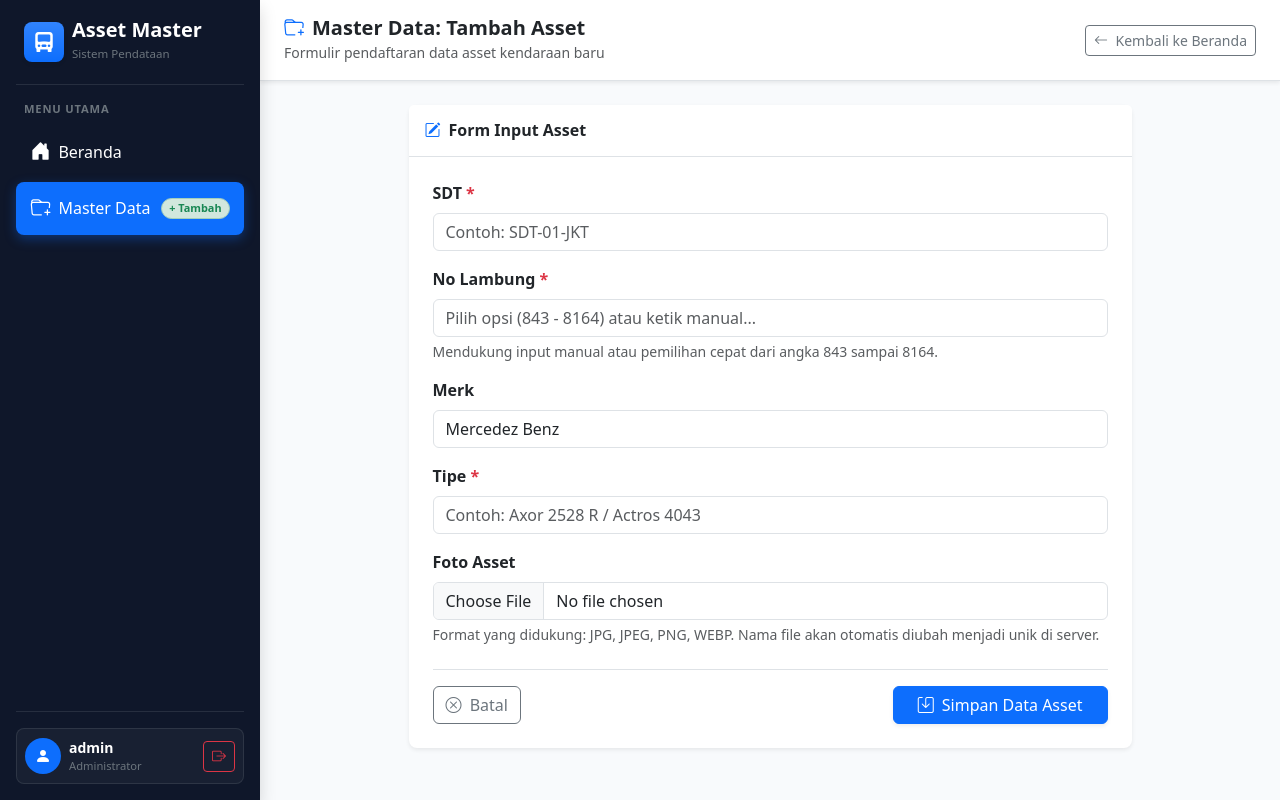
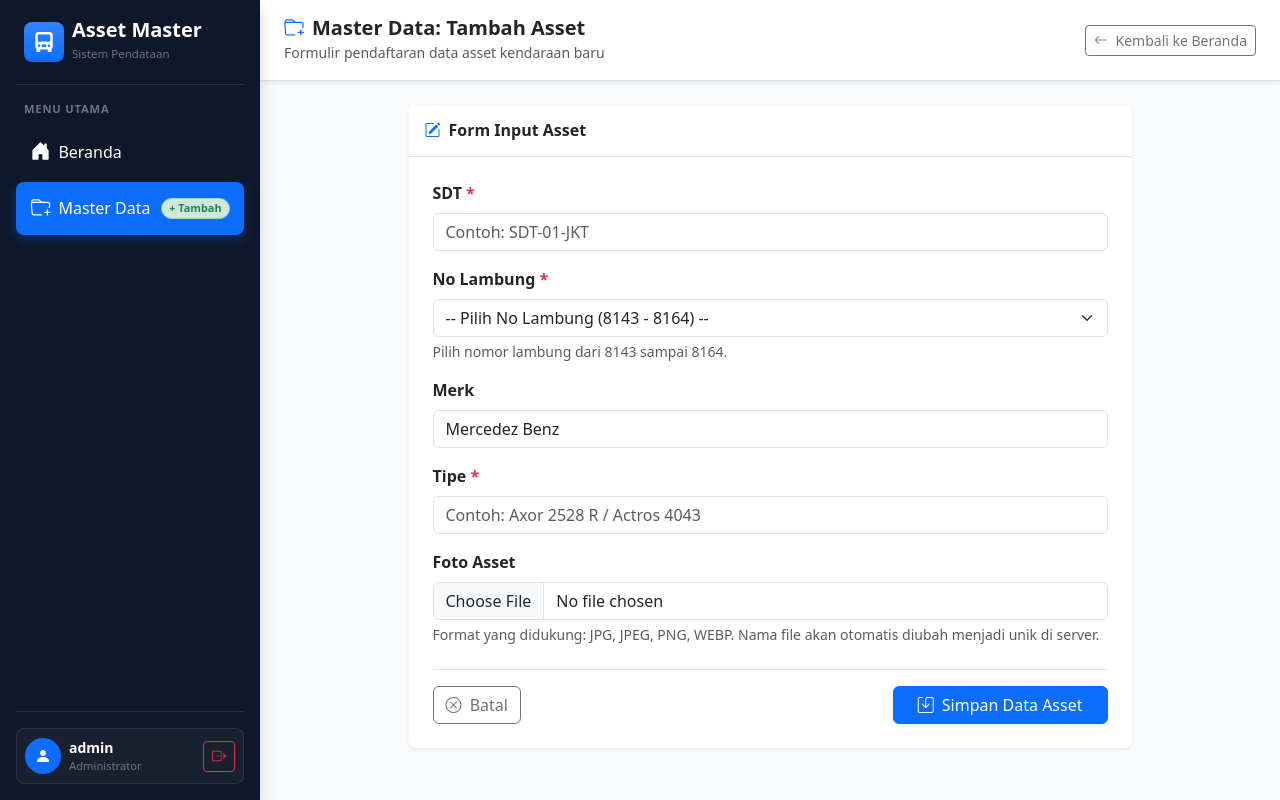
Before and after one commit to Akayo0/Asset, a PHP site: page /input.php in a window 1280 px wide. Run offline with PHP 8.4, Linux system fonts and the light colour scheme; a user stored in the database is signed in.

Commit message:
feat: change no lambung to select dropdown with range 8143 to 8164

```diff
--- a/asset_master/input.php
+++ b/asset_master/input.php
@@ -207,16 +207,18 @@ if ($_SERVER['REQUEST_METHOD'] === 'POST') {
                                         <input type="text" class="form-control" id="sdt" name="sdt" placeholder="Contoh: SDT-01-JKT" required value="<?= htmlspecialchars($_POST['sdt'] ?? ''); ?>">
                                     </div>
 
-                                    <!-- Input No Lambung dengan Datalist (843 s/d 8164) -->
+                                    <!-- Input No Lambung Dropdown (8143 s/d 8164) -->
                                     <div class="mb-3">
                                         <label for="no_lambung" class="form-label fw-semibold">No Lambung <span class="text-danger">*</span></label>
-                                        <input list="listLambung" type="number" class="form-control" id="no_lambung" name="no_lambung" placeholder="Pilih opsi (843 - 8164) atau ketik manual..." required value="<?= htmlspecialchars($_POST['no_lambung'] ?? ''); ?>">
-                                        <datalist id="listLambung">
-                                            <?php for ($i = 843; $i <= 8164; $i++): ?>
-                                                <option value="<?= $i; ?>">
+                                        <select class="form-select" id="no_lambung" name="no_lambung" required>
+                                            <option value="">-- Pilih No Lambung (8143 - 8164) --</option>
+                                            <?php for ($i = 8143; $i <= 8164; $i++): ?>
+                                                <option value="<?= $i; ?>" <?= (isset($_POST['no_lambung']) && $_POST['no_lambung'] == $i) ? 'selected' : ''; ?>>
+                                                    <?= $i; ?>
+                                                </option>
                                             <?php endfor; ?>
-                                        </datalist>
-                                        <div class="form-text">Mendukung input manual atau pemilihan cepat dari angka 843 sampai 8164.</div>
+                                        </select>
+                                        <div class="form-text">Pilih nomor lambung dari 8143 sampai 8164.</div>
                                     </div>
 
                                     <!-- Input Merk (Pre-filled dengan Mercedez Benz) -->
```
Also changed, not shown: asset_master/edit.php (+12 -7 lines).
